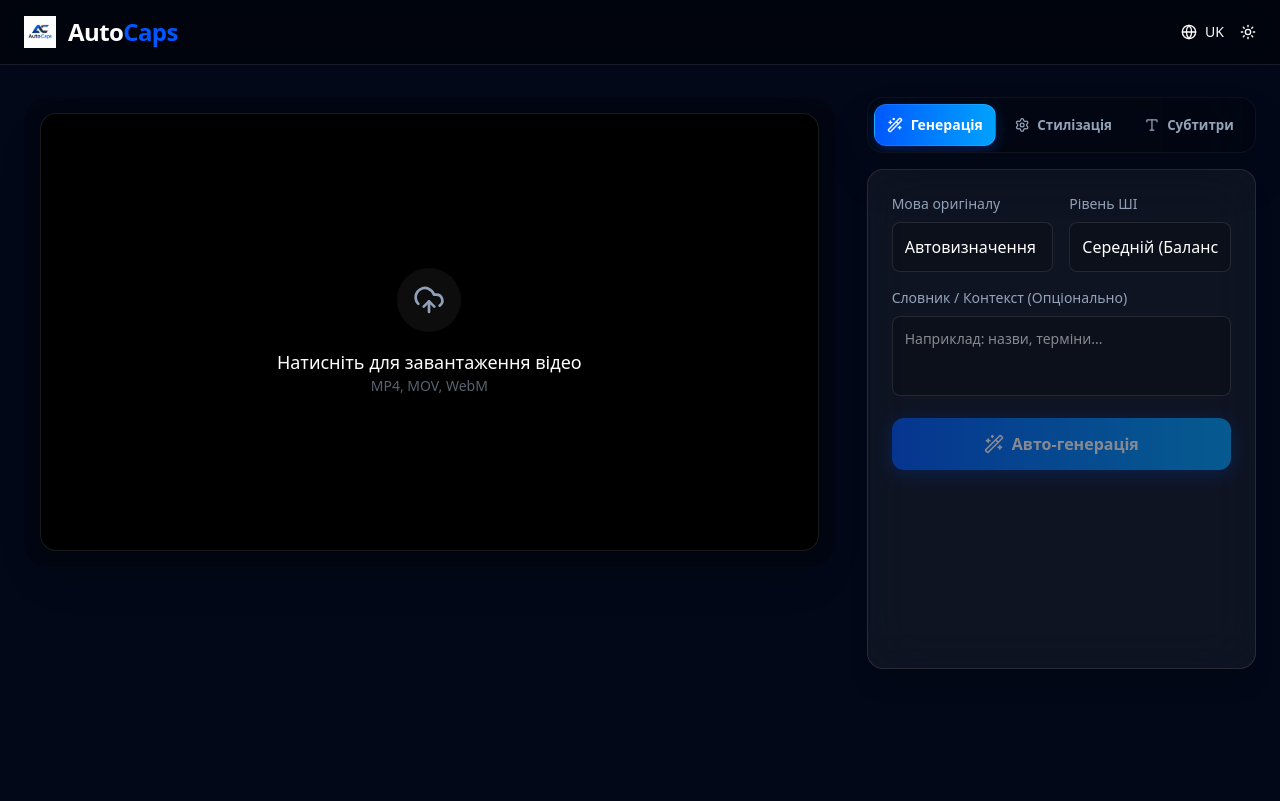
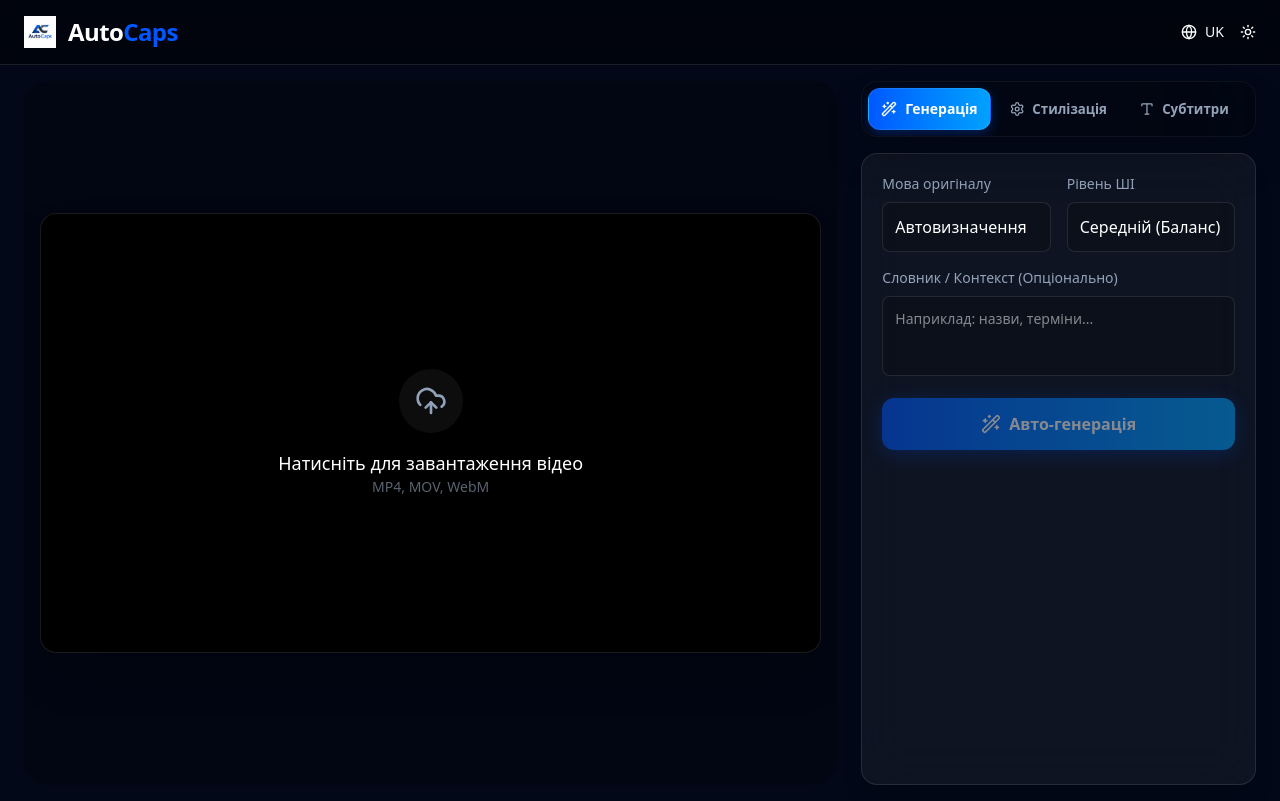
Before and after one commit to maxf8185/captionss, a Next.js app in the folder frontend/: page / in a window 1280 px wide. Built offline with nearby package versions, Linux system fonts and the light colour scheme.

Commit message:
Fix layout for vertical videos and remove scrollbar

```diff
--- a/frontend/src/app/page.tsx
+++ b/frontend/src/app/page.tsx
@@ -1,6 +1,6 @@
 "use client";
 import React, { useState, useRef, useEffect } from "react";
-import { UploadCloud, Video, Settings, Wand2, Download, Palette, Type, AlignCenter, Moon, Sun, Globe } from "lucide-react";
+import { UploadCloud, Video, Settings, Wand2, Download, Palette, Type, AlignCenter, Moon, Sun, Globe, Trash2 } from "lucide-react";
 import { translations, Language } from "./translations";
 
 export default function Home() {
@@ -449,7 +449,7 @@ export default function Home() {
         </div>
       </header>
 
-      <main className="max-w-7xl mx-auto px-6 py-8 grid grid-cols-1 lg:grid-cols-12 gap-8">
+      <main className="max-w-7xl mx-auto px-6 py-4 grid grid-cols-1 lg:grid-cols-12 gap-6 h-[calc(100vh-64px)]">
 
         {/* Error Banner */}
         {errorMsg && (
@@ -460,11 +460,11 @@ export default function Home() {
         )}
 
         {/* Left Column: Player */}
-        <div className="lg:col-span-8 flex flex-col gap-6 items-center w-full">
-          <div className="flex justify-center w-full bg-black/20 rounded-3xl p-2 sm:p-4">
+        <div className="lg:col-span-8 flex flex-col gap-4 w-full h-full min-h-0 overflow-hidden">
+          <div className="flex-1 flex justify-center items-center w-full bg-black/20 rounded-3xl p-2 sm:p-4 min-h-0">
             <div
-              className={`relative bg-black rounded-2xl border border-white/10 overflow-hidden shadow-2xl group backdrop-blur-sm transition-all duration-300 ${!videoUrl ? 'aspect-video w-full' : ''}`}
-              style={videoAspect ? { aspectRatio: videoAspect, maxHeight: '70vh', maxWidth: '100%' } : {}}
+              className={`relative bg-black rounded-2xl border border-white/10 overflow-hidden shadow-2xl group backdrop-blur-sm transition-all duration-300 ${!videoUrl ? 'aspect-video w-full max-h-full' : ''}`}
+              style={videoAspect ? { aspectRatio: videoAspect, maxHeight: '100%', maxWidth: '100%' } : {}}
             >
               {!videoUrl ? (
                 <label className="flex flex-col items-center justify-center h-full gap-4 cursor-pointer p-12 text-slate-400 hover:text-white transition-colors">
@@ -484,7 +484,25 @@ export default function Home() {
                     src={videoUrl}
                     className="w-full h-full object-contain"
                     controls
+                    controlsList="nodownload nofullscreen noremoteplayback"
+                    disablePictureInPicture
                   />
+
+                  {/* Delete video button */}
+                  <button
+                    onClick={() => {
+                      setVideoUrl(null);
+                      setVideoId(null);
+                      setSegments([]);
+                      setThumbnails([]);
+                      setOverlays([]);
+                      setGenerateProgress(0);
+                    }}
+                    className="absolute top-4 right-4 bg-black/60 hover:bg-red-500/80 text-white p-2 rounded-full backdrop-blur-sm border border-white/10 transition-all opacity-0 group-hover:opacity-100 z-50"
+                    title={t.remove || "Delete video"}
+                  >
+                    <Trash2 className="w-5 h-5" />
+                  </button>
 
                   {/* Custom Subtitle Overlay */}
                   {activeSegment && videoAspect && (
@@ -601,9 +619,9 @@ export default function Home() {
 
            {/* Editable Timeline Placeholder */}
           {videoUrl && (
-            <div className="bg-bg-card border border-border-color rounded-xl p-4 flex flex-col gap-2 overflow-hidden shadow-2xl relative mt-2">
+            <div className="bg-bg-card border border-border-color rounded-xl p-3 flex flex-col gap-2 overflow-hidden shadow-2xl relative shrink-0 w-full">
                {segments.length === 0 ? (
-                 <div className="text-text-secondary text-sm flex items-center gap-2 h-24 w-full justify-center border border-dashed border-border-color rounded-lg">
+                 <div className="text-text-secondary text-sm flex items-center gap-2 h-16 w-full justify-center border border-dashed border-border-color rounded-lg">
                    {t.timeline_placeholder}
                  </div>
                ) : (
@@ -694,7 +712,7 @@ export default function Home() {
         </div>
 
         {/* Right Column: Controls */}
-        <div className="lg:col-span-4 flex flex-col gap-4">
+        <div className="lg:col-span-4 flex flex-col gap-4 h-full min-h-0">
           {/* Tabs Navigation */}
           <div className="flex bg-black/20 border border-white/5 rounded-2xl p-1.5 gap-1 shadow-2xl backdrop-blur-3xl overflow-x-auto custom-scrollbar relative z-10">
             <button
@@ -723,7 +741,7 @@ export default function Home() {
             </button>
           </div>
 
-          <div className="bg-bg-card border border-border-color rounded-2xl p-6 backdrop-blur-xl shadow-xl flex-1 flex flex-col min-h-[500px]">
+          <div className="bg-bg-card border border-border-color rounded-2xl p-5 backdrop-blur-xl shadow-xl flex-1 flex flex-col min-h-0 overflow-y-auto custom-scrollbar">
             {activeTab === 'generation' && (
               <div className="space-y-4 animate-in fade-in duration-300">
               <div className="grid grid-cols-2 gap-4">
```
